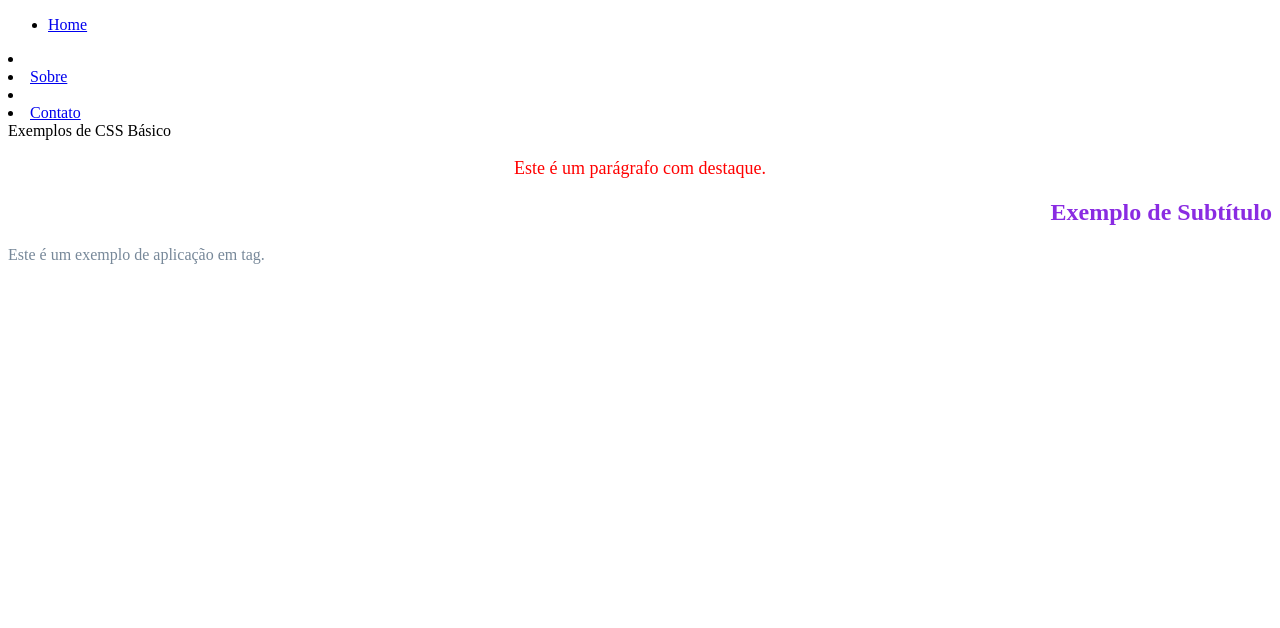
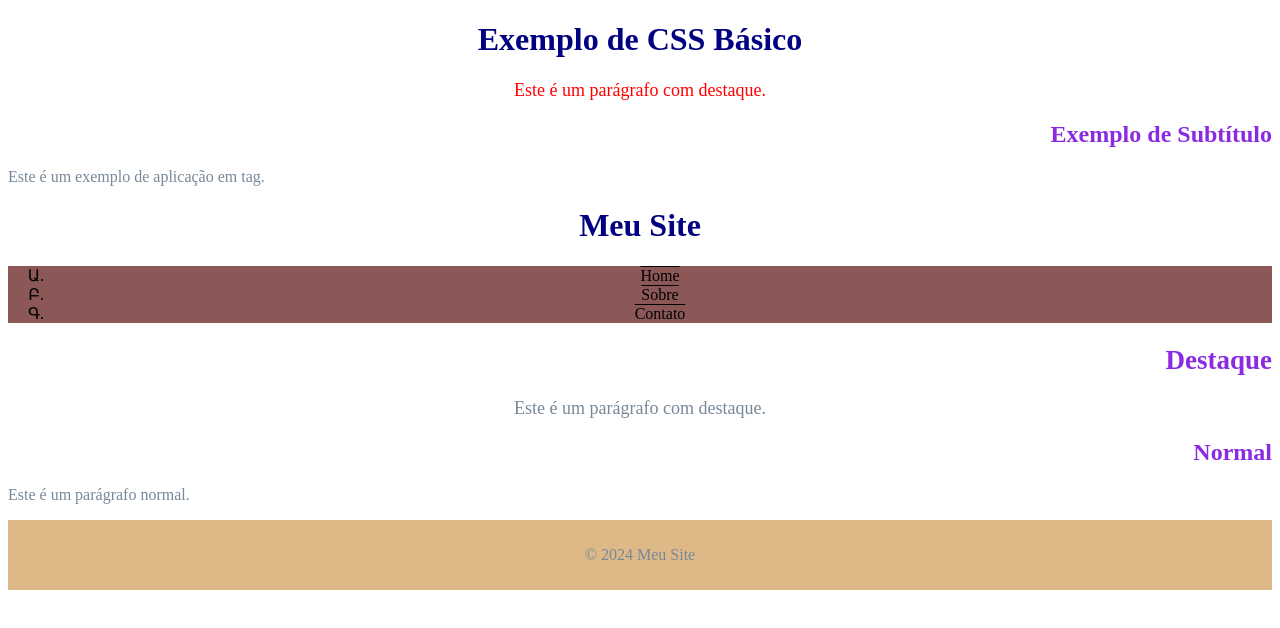
Before and after one commit to 4najuhCostaaa/html-css, a plain HTML site: page index.html in a window 1280 px wide. Drawn offline with Linux system fonts and the light colour scheme.

Commit message:
Add files via upload

```diff
--- /dev/null
+++ b/estilo.css
@@ -0,0 +1,59 @@
+/* Estilo para o título h1 */
+h1 {
+    color: navy;
+    text-align: center;
+}
+
+h2 {
+    color: blueviolet;
+    text-align: right;
+    text-decoration: double;
+}
+
+p {
+    text-align: center;
+    color: rgb(136, 13, 140);
+}
+
+/* Estilo para parágrafos com a classe "destaque" */
+.destaque {
+    color: red;
+    font-size: 18px;
+    text-align: center;
+}
+/* Estilo para o título h1 */
+#titulo {
+    color: navy;
+    text-align: center;
+}
+
+/* Estilo para o menu de navegação */
+nav ul {
+    list-style-type:armenian;
+    padding: 10;
+    background-color: rgb(40, 224, 16);
+    text-align: center;
+}
+
+nav ul li {
+    display: inline;
+}
+
+nav ul li a {
+    text-decoration: overline;
+    padding: 10px 20px;
+    color: black;
+}
+
+/* Estilo para a seção com a classe "destaque" */
+.destaque {
+    background-color: rgb(218, 157, 195);
+    padding: 80px;
+}
+
+/* Estilo para o rodapé */
+footer {
+    background-color: rgb(165, 172, 22);
+    text-align: center;
+    padding: 10px;
+}
--- a/index.html
+++ b/index.html
@@ -5,39 +5,39 @@
     <meta name="viewport" content="width=device-width, initial-scale=1.0">
     <title>Exemplos de CSS</title>
     <link rel="stylesheet" type="text/css" href="style.css">
-</head>
+    </head>
 <body>
+    <h1>Exemplo de CSS Básico</h1>
+    <p class="destaque">Este é um parágrafo com destaque.</p>
 
-    <ul>
-    <li><a href="#">Home</a></ul><li>
-    <li><a href="#">Sobre</a></ul><li>
-    <li><a href="#">Contato</a></ul></li>
+    <h2>Exemplo de Subtítulo</h2>
 
+    <p>Este é um exemplo de aplicação em tag.</p>
 
+    <header>
+        <h1 id="titulo">Meu Site</h1>
+    </header>
 
-    </ul>
+    <nav>
+        <ul>
+            <li><a href="#">Home</a></li>
+            <li><a href="#">Sobre</a></li>
+            <li><a href="#">Contato</a></li>
+        </ul>
+    </nav>
 
-</nav>
-<section class=""
+    <section class="destaque">
+        <h2>Destaque</h2>
+        <p>Este é um parágrafo com destaque.</p>
+    </section>
 
-<
-
-
-
-
-
-
-
-<h1> Exemplos de CSS Básico</h1>
-<p class="destaque">Este é um parágrafo com destaque.</p>
-
-<h2>Exemplo de Subtítulo</h2>
-
-<p>
-    Este é um exemplo de aplicação em tag.
-</p>
-
-
+    <section>
+        <h2>Normal</h2>
+        <p>Este é um parágrafo normal.</p>
+    </section>
+    <footer>
+        <p>&copy; 2024 Meu Site</p>
+    </footer>
 
 </body>
 </html>
```
Also changed, not shown: pagina2.html (added).
